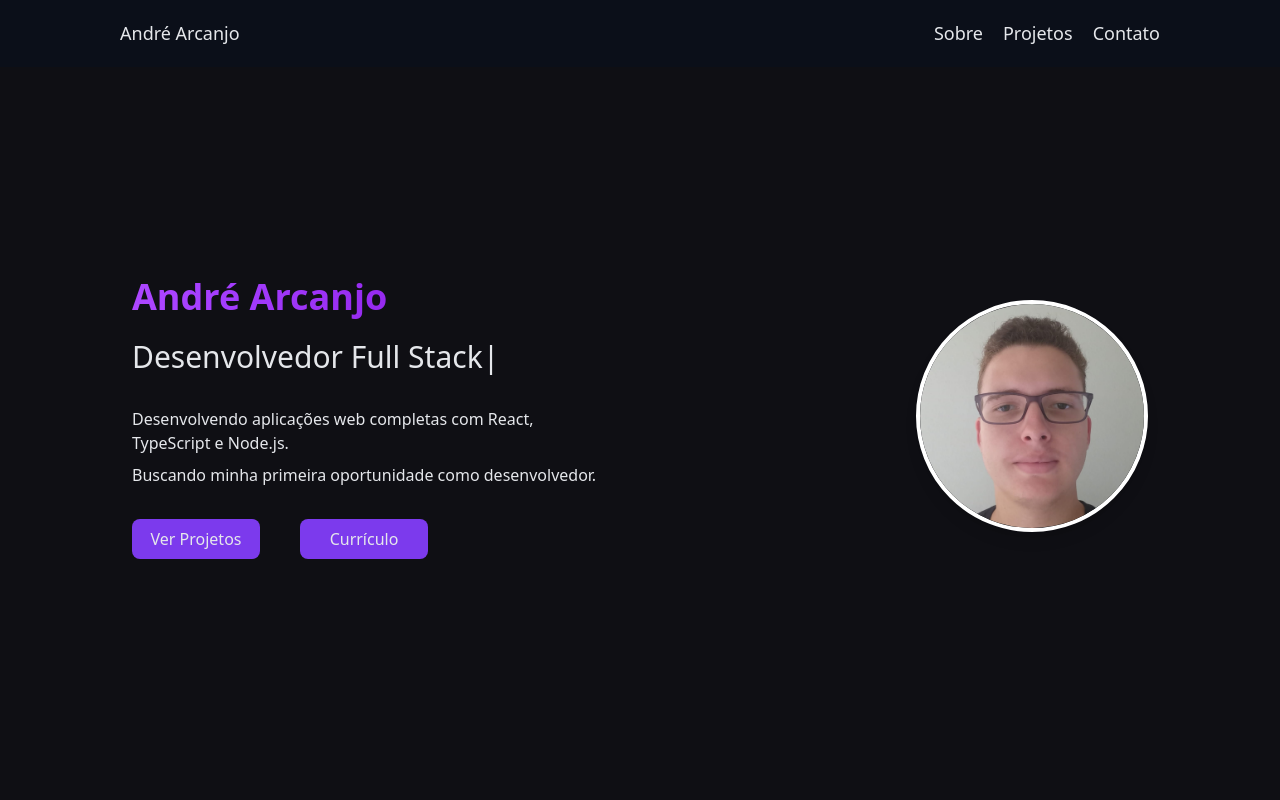
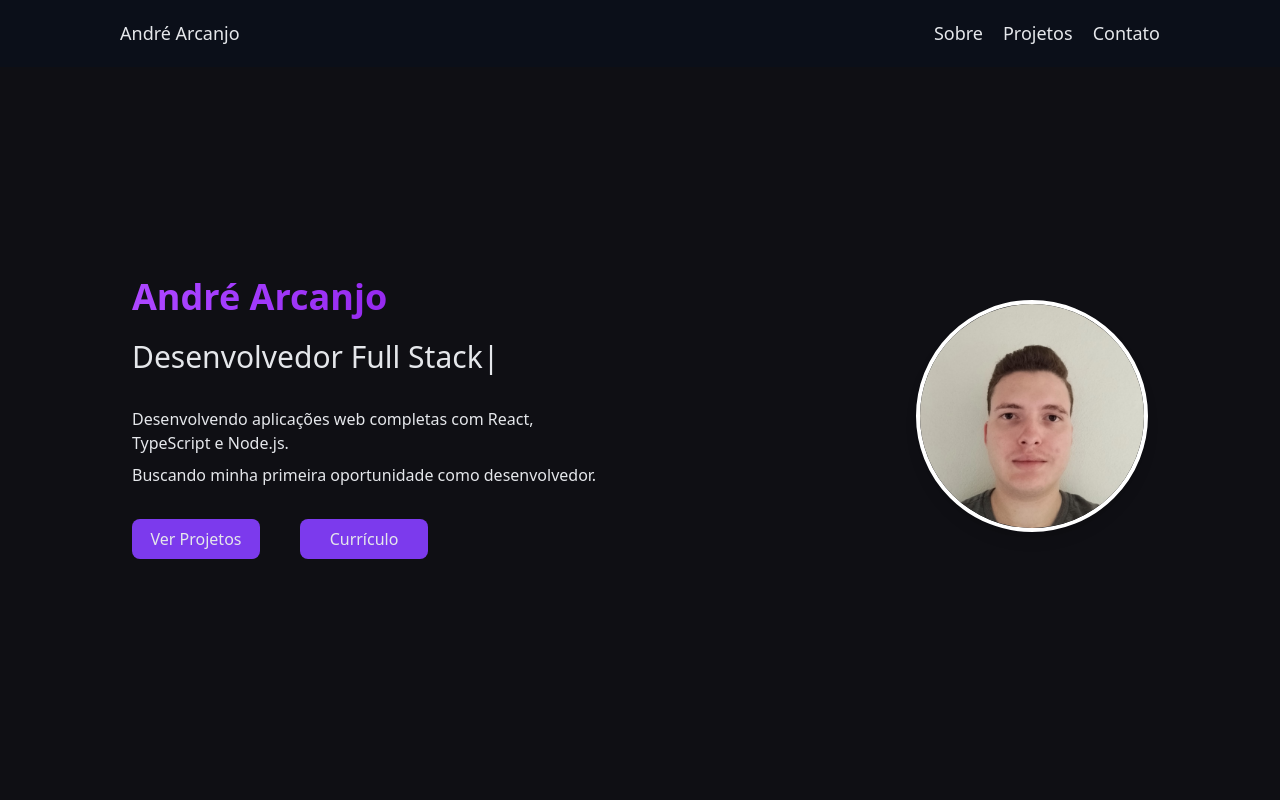
Before and after one commit to andre-arcanjo/portfolio-andre-arcanjo, a React (Vite) app: page / in a window 1280 px wide. Shown: the top 800 px of the page. Built offline with nearby package versions, Linux system fonts and the light colour scheme.

Commit message:
chore: update profile photo

```diff
--- a/src/components/Hero/Hero.tsx
+++ b/src/components/Hero/Hero.tsx
@@ -55,7 +55,7 @@ export const Hero = () => {
       </div>
       <div>
         <img
-          src="Foto-Perfil.jpeg"
+          src="perfil.jpeg"
           alt="Foto André Arcanjo"
           className="h-40 md:h-58 w-40 md:w-58 rounded-full object-cover border-4 border-white shadow-lg mx-auto"
         />
```
Also changed, not shown: public/Foto-Perfil.jpeg (deleted), public/perfil.jpeg (added).
